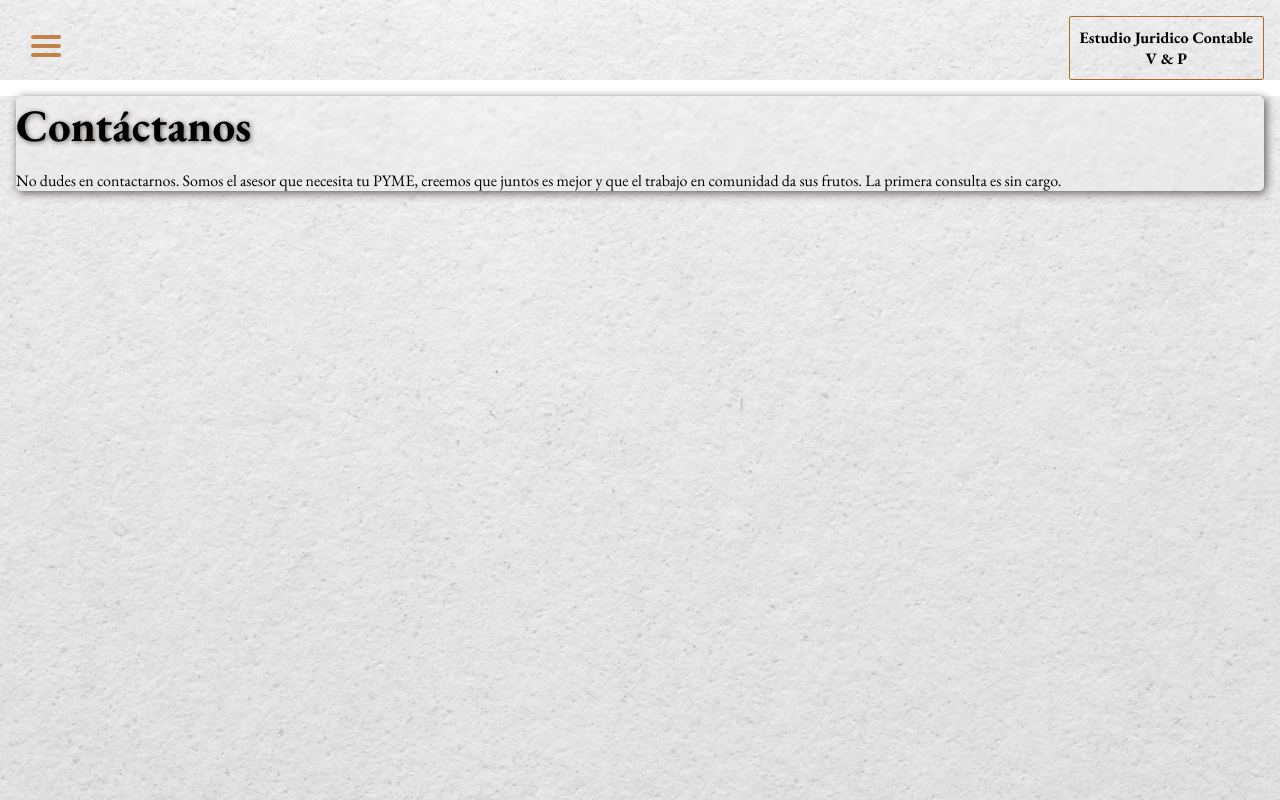
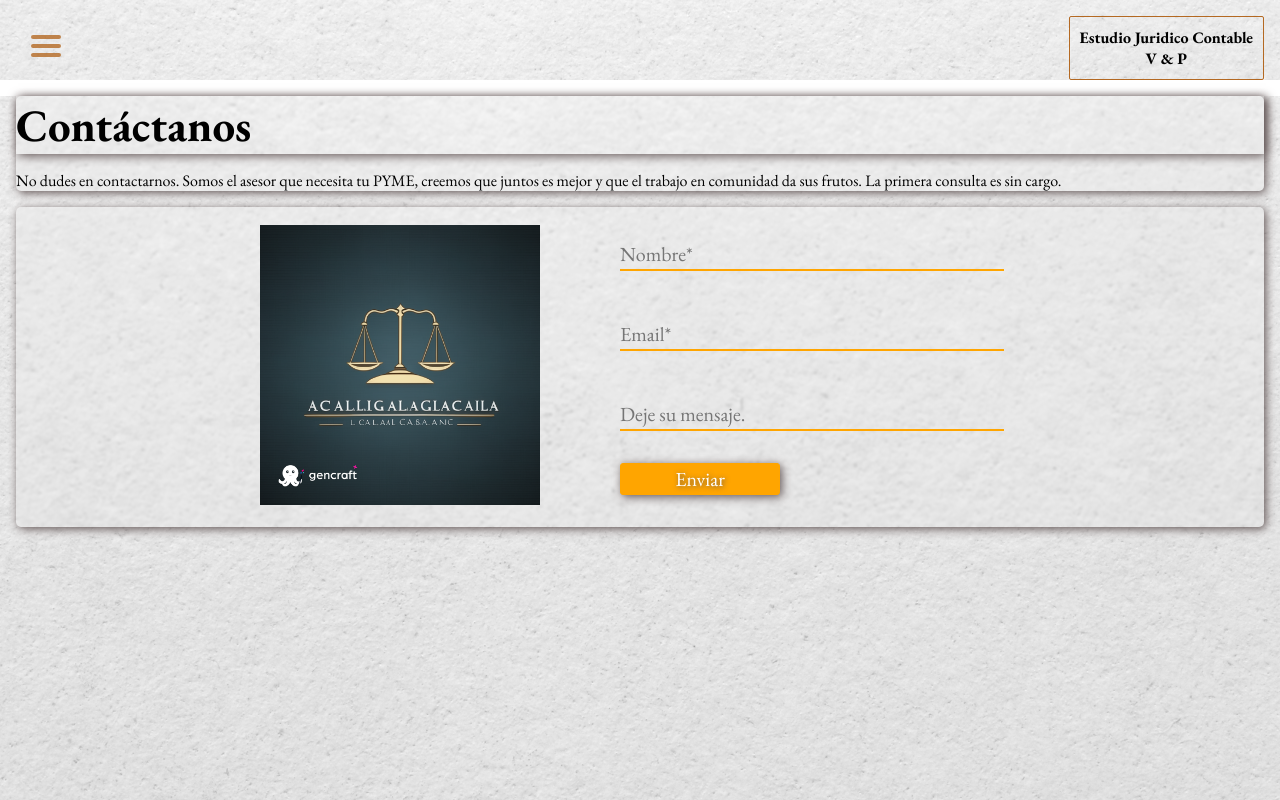
Before and after one commit to AgusPereyraa/juridicoContable, a React (Create React App) app: page /contact in a window 1280 px wide. Shown: the top 800 px of the page. Built offline with nearby package versions, Linux system fonts and the light colour scheme.

Commit message:
contact incomplete

```diff
--- a/src/Components/HomeContact/HomeContact.jsx
+++ b/src/Components/HomeContact/HomeContact.jsx
@@ -2,6 +2,7 @@ import React from 'react'
 import './homeContact.css'
 import H2 from '../H2/H2'
 import P from '../P/P'
+import Logo2 from '../../Img/Logo2.png'
 
 export default function HomeContact() {
   return (
@@ -12,6 +13,25 @@ export default function HomeContact() {
             <P text='No dudes en contactarnos. Somos el asesor que necesita tu PYME, creemos que juntos es mejor y que el trabajo en comunidad da sus frutos. La primera consulta es sin cargo. ' />
         </div>
 
+        <div className='formContact'>
+
+          <div className='allenar'>
+            <img src={Logo2} alt="" />
+          </div>
+
+          <div className='form'>
+
+            <div className='input'>
+              <input type="text" className='inputForm' placeholder='Nombre*'/>
+              <input type="text" className='inputForm' placeholder='Email*'/>
+              <input type="text-area" className='inputForm' placeholder='Deje su mensaje.'/>
+            </div>
+              <button type="submit">Enviar</button>
+
+          </div>
+
+        </div>
+
     </div>
   )
 }
--- a/src/Components/HomeContact/homeContact.css
+++ b/src/Components/HomeContact/homeContact.css
@@ -17,5 +17,55 @@
 
 .textContact h2 {
     font-size: 45px;
+    box-shadow: 2px 2px 10px #625555;
+}
+
+
+/* ----------- */
+
+.formContact {
+    background: rgba(255, 255, 255, 0.045); /*#625555 #ab530196 */
+    border-radius: 5px;
+    backdrop-filter: blur(1px);
+    -webkit-backdrop-filter: blur(1px);
+    box-shadow: 2px 2px 10px #625555;
+    margin: 1rem;
+    display: flex;
+    align-items: center;
+    justify-content: center;
+    height: 40vh;
+    gap: 5rem;
+}
+
+.allenar img {
+    height: 280px;
+}
+
+.input {
+    display: flex;
+    flex-direction: column;
+    gap: 3rem;
+    width: 25rem;
+}
+
+.inputForm {
+    background-color: transparent;
+    border: none;
+    border-bottom: 2px solid orange;
+    width: 30vw;
+    height: 2rem;
+    font-size: 20px;
+}
+
+.form button {
+    width: 10rem;
+    height: 2rem;
+    margin-top: 2rem;
+    font-size: 20px;
+    background-color: orange;
+    color: #ffffff;
+    border: 1px solid orange;
+    border-radius: 3px;
+    box-shadow: 2px 2px 10px #625555;
     text-shadow: 1px 1px 5px #625555;
 }
```
